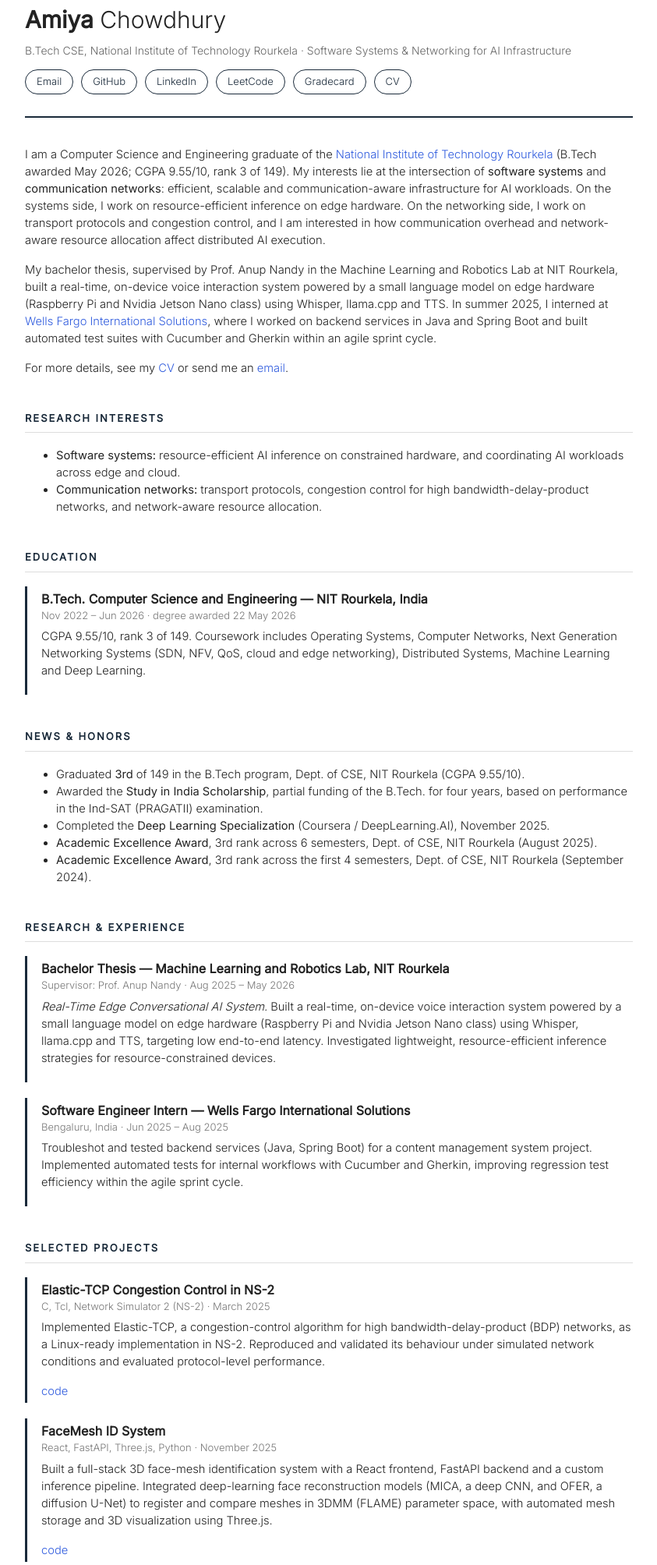
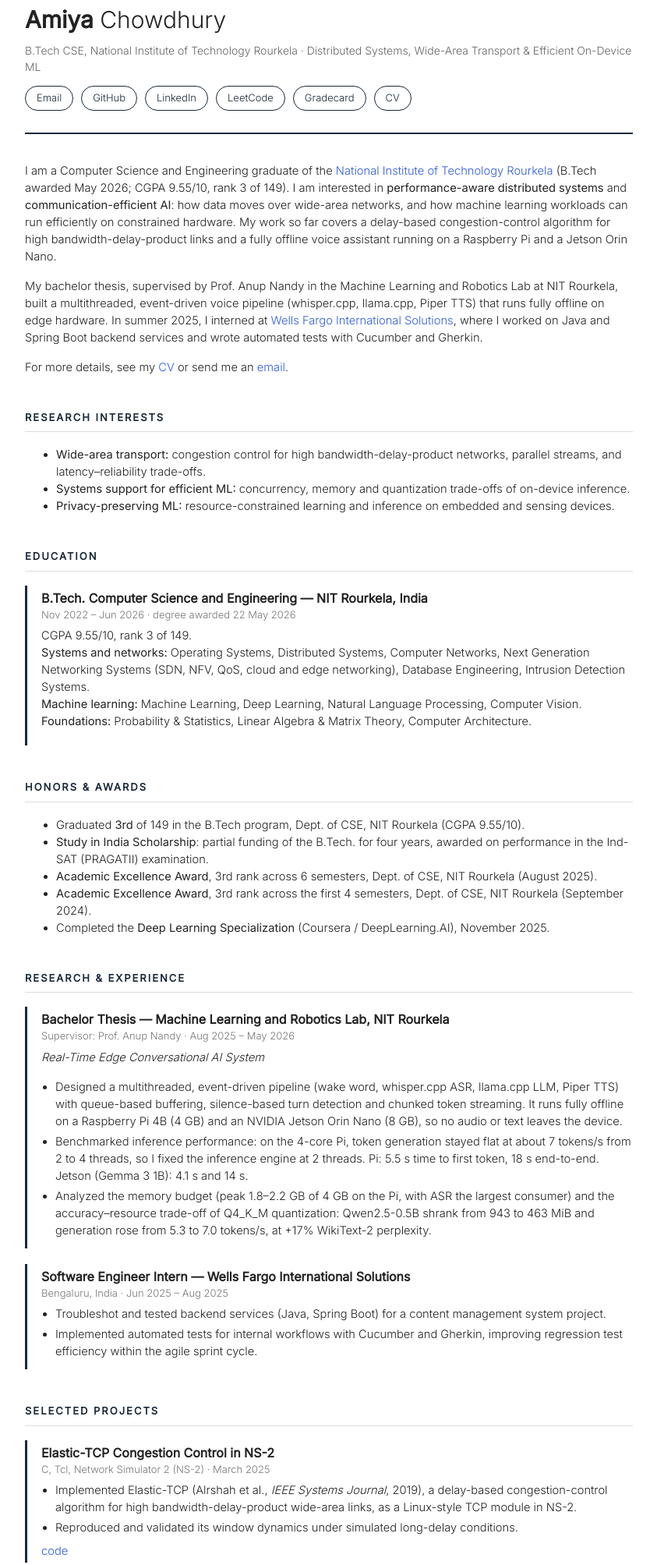
Before and after one commit to amiyacy/amiyacy.github.io, a plain HTML site: page index.html in a window 1280 px wide. Shown: the part 203-2210 px from the top of the page at 78% size, without its empty margins (218-1061 px from the left). Drawn offline with nearby package versions, Linux system fonts and the light colour scheme.

Commit message:
minor changes

```diff
--- a/index.html
+++ b/index.html
@@ -6,7 +6,7 @@
     <!-- Required meta tags -->
     <meta charset="utf-8">
     <meta name="viewport" content="width=device-width, initial-scale=1, shrink-to-fit=no">
-    <meta name="description" content="B.Tech CSE graduate, NIT Rourkela | Software Systems, Networking and Efficient AI Infrastructure">
+    <meta name="description" content="Amiya Chowdhury | B.Tech CSE graduate, NIT Rourkela | Performance-aware distributed systems, wide-area transport and efficient on-device ML">
     <meta name="author" content="Amiya Chowdhury">
     <meta name="theme-color" content="#1a2a3a">
 
@@ -46,6 +46,8 @@
         .entry-card { border-left: 3px solid #1a2a3a; padding: 4px 0 4px 18px; margin-bottom: 20px; }
         .entry-title { font-weight: 700; font-size: 16px; }
         .entry-meta { font-size: 13px; color: #777; margin-bottom: 6px; }
+        .entry-card ul { padding-left: 18px; margin-bottom: 8px; }
+        .entry-card li { margin-bottom: 4px; }
         .logos-row { display: flex; gap: 40px; flex-wrap: wrap; margin-top: 20px; }
         .logos-row .instilogo { filter: grayscale(20%); }
         @media (max-width: 600px) {
@@ -65,15 +67,15 @@
             <img src="imgs/prof1.jpeg" class="profilepic" alt="Portrait of Amiya Chowdhury">
             <div>
                 <div class="profile-name"><span style="font-weight: 900;">Amiya</span> Chowdhury</div>
-                <div class="profile-tagline">B.Tech CSE, National Institute of Technology Rourkela &middot; Software Systems &amp; Networking for AI Infrastructure</div>
+                <div class="profile-tagline">B.Tech CSE, National Institute of Technology Rourkela &middot; Distributed Systems, Wide-Area Transport &amp; Efficient On-Device ML</div>
                 <div class="links-row">
                     <a class="link-pill" target="_blank" rel="noopener" href="mailto:amiya.newhorizons@gmail.com">Email</a>
                     <a class="link-pill" target="_blank" rel="noopener" href="https://github.com/amiyacy">GitHub</a>
                     <a class="link-pill" target="_blank" rel="noopener" href="https://www.linkedin.com/in/amiya-chowdhury/">LinkedIn</a>
                     <a class="link-pill" target="_blank" rel="noopener" href="https://leetcode.com/u/eudaimonia28/">LeetCode</a>
                     <a class="link-pill" target="_blank" rel="noopener" href="https://drive.google.com/file/d/1beQZ6_OWUIBxk5QvOaArw1JHNcrnqOfp/view">Gradecard</a>
-                    <!-- Upload the new Canadian-format CV under this name and delete the old Resume_AMIYA.pdf -->
-                    <a class="link-pill" target="_blank" rel="noopener" href="assets/Amiya_Chowdhury_CV.pdf">CV</a>
+                    <!-- Upload the CV PDF to assets/ under exactly this name; delete the old Resume_AMIYA.pdf -->
+                    <a class="link-pill" target="_blank" rel="noopener" href="assets/Chowdhury_Amiya_CV_UAlberta.pdf">CV</a>
                 </div>
             </div>
         </div>
@@ -83,81 +85,79 @@
             I am a Computer Science and Engineering graduate of the
             <a class="in-text" href="https://www.nitrkl.ac.in" target="_blank" rel="noopener">National Institute of Technology Rourkela</a>
             (B.Tech awarded May 2026; CGPA 9.55/10, rank 3 of 149).
-            My interests lie at the intersection of <b>software systems</b> and <b>communication networks</b>:
-            efficient, scalable and communication-aware infrastructure for AI workloads. On the systems side, I work on
-            resource-efficient inference on edge hardware. On the networking side, I work on transport protocols and
-            congestion control, and I am interested in how communication overhead and network-aware resource allocation
-            affect distributed AI execution.
+            I am interested in <b>performance-aware distributed systems</b> and <b>communication-efficient AI</b>:
+            how data moves over wide-area networks, and how machine learning workloads can run efficiently on constrained hardware.
+            My work so far covers a delay-based congestion-control algorithm for high bandwidth-delay-product links
+            and a fully offline voice assistant running on a Raspberry Pi and a Jetson Orin Nano.
         </p>
 
         <p>
             My bachelor thesis, supervised by Prof. Anup Nandy in the Machine Learning and Robotics Lab at NIT Rourkela,
-            built a real-time, on-device voice interaction system powered by a small language model on edge hardware
-            (Raspberry Pi and Nvidia Jetson Nano class) using Whisper, llama.cpp and TTS.
+            built a multithreaded, event-driven voice pipeline (whisper.cpp, llama.cpp, Piper TTS) that runs fully offline on edge hardware.
             In summer 2025, I interned at
             <a class="in-text" href="https://www.wellsfargo.com" target="_blank" rel="noopener">Wells Fargo International Solutions</a>,
-            where I worked on backend services in Java and Spring Boot and built automated test suites with Cucumber
-            and Gherkin within an agile sprint cycle.
+            where I worked on Java and Spring Boot backend services and wrote automated tests with Cucumber and Gherkin.
         </p>
 
         <p>
-            For more details, see my <a class="in-text" href="assets/Amiya_Chowdhury_CV.pdf" target="_blank" rel="noopener">CV</a> or
+            For more details, see my <a class="in-text" href="assets/Chowdhury_Amiya_CV_UAlberta.pdf" target="_blank" rel="noopener">CV</a> or
             send me an <a class="in-text" href="mailto:amiya.newhorizons@gmail.com">email</a>.
         </p>
 
         <!-- Research interests -->
         <div class="section-title">Research Interests</div>
         <ul class="list">
-            <li><b>Software systems:</b> resource-efficient AI inference on constrained hardware, and coordinating AI workloads across edge and cloud.</li>
-            <li><b>Communication networks:</b> transport protocols, congestion control for high bandwidth-delay-product networks, and network-aware resource allocation.</li>
+            <li><b>Wide-area transport:</b> congestion control for high bandwidth-delay-product networks, parallel streams, and latency&ndash;reliability trade-offs.</li>
+            <li><b>Systems support for efficient ML:</b> concurrency, memory and quantization trade-offs of on-device inference.</li>
+            <li><b>Privacy-preserving ML:</b> resource-constrained learning and inference on embedded and sensing devices.</li>
         </ul>
 
         <!-- Education -->
         <div class="section-title">Education</div>
         <div class="entry-card">
-            <div class="entry-title">B.Tech. Computer Science and Engineering — NIT Rourkela, India</div>
+            <div class="entry-title">B.Tech. Computer Science and Engineering &mdash; NIT Rourkela, India</div>
             <div class="entry-meta">Nov 2022 &ndash; Jun 2026 &middot; degree awarded 22 May 2026</div>
             <p>
-                CGPA 9.55/10, rank 3 of 149. Coursework includes Operating Systems, Computer Networks,
-                Next Generation Networking Systems (SDN, NFV, QoS, cloud and edge networking), Distributed Systems,
-                Machine Learning and Deep Learning.
+                CGPA 9.55/10, rank 3 of 149.<br>
+                <b>Systems and networks:</b> Operating Systems, Distributed Systems, Computer Networks,
+                Next Generation Networking Systems (SDN, NFV, QoS, cloud and edge networking),
+                Database Engineering, Intrusion Detection Systems.<br>
+                <b>Machine learning:</b> Machine Learning, Deep Learning, Natural Language Processing, Computer Vision.<br>
+                <b>Foundations:</b> Probability &amp; Statistics, Linear Algebra &amp; Matrix Theory, Computer Architecture.
             </p>
         </div>
 
-        <!-- News & Honors -->
-        <div class="section-title">News &amp; Honors</div>
+        <!-- Honors -->
+        <div class="section-title">Honors &amp; Awards</div>
         <ul class="list">
             <li>Graduated <b>3rd</b> of 149 in the B.Tech program, Dept. of CSE, NIT Rourkela (CGPA 9.55/10).</li>
-            <li>Awarded the <b>Study in India Scholarship</b>, partial funding of the B.Tech. for four years, based on performance in the Ind-SAT (PRAGATII) examination.</li>
-            <li>Completed the <b>Deep Learning Specialization</b> (Coursera / DeepLearning.AI), November 2025.</li>
+            <li><b>Study in India Scholarship</b>: partial funding of the B.Tech. for four years, awarded on performance in the Ind-SAT (PRAGATII) examination.</li>
             <li><b>Academic Excellence Award</b>, 3rd rank across 6 semesters, Dept. of CSE, NIT Rourkela (August 2025).</li>
             <li><b>Academic Excellence Award</b>, 3rd rank across the first 4 semesters, Dept. of CSE, NIT Rourkela (September 2024).</li>
+            <li>Completed the <b>Deep Learning Specialization</b> (Coursera / DeepLearning.AI), November 2025.</li>
         </ul>
 
         <!-- Experience -->
         <div class="section-title">Research &amp; Experience</div>
 
         <div class="entry-card">
-            <div class="entry-title">Bachelor Thesis — Machine Learning and Robotics Lab, NIT Rourkela</div>
-            <div class="entry-meta">Supervisor: Prof. Anup Nandy &middot; Aug 2025 – May 2026</div>
-            <p>
-                <i>Real-Time Edge Conversational AI System.</i> Built a real-time, on-device voice interaction system
-                powered by a small language model on edge hardware (Raspberry Pi and Nvidia Jetson Nano class) using
-                Whisper, llama.cpp and TTS, targeting low end-to-end latency. Investigated lightweight,
-                resource-efficient inference strategies for resource-constrained devices.
-                <!-- TODO: add measured results here (latency, memory/power, model sizes/quantization). -->
-            </p>
+            <div class="entry-title">Bachelor Thesis &mdash; Machine Learning and Robotics Lab, NIT Rourkela</div>
+            <div class="entry-meta">Supervisor: Prof. Anup Nandy &middot; Aug 2025 &ndash; May 2026</div>
+            <p><i>Real-Time Edge Conversational AI System</i></p>
+            <ul>
+                <li>Designed a multithreaded, event-driven pipeline (wake word, whisper.cpp ASR, llama.cpp LLM, Piper TTS) with queue-based buffering, silence-based turn detection and chunked token streaming. It runs fully offline on a Raspberry Pi 4B (4 GB) and an NVIDIA Jetson Orin Nano (8 GB), so no audio or text leaves the device.</li>
+                <li>Benchmarked inference performance: on the 4-core Pi, token generation stayed flat at about 7 tokens/s from 2 to 4 threads, so I fixed the inference engine at 2 threads. Pi: 5.5 s time to first token, 18 s end-to-end. Jetson (Gemma 3 1B): 4.1 s and 14 s.</li>
+                <li>Analyzed the memory budget (peak 1.8&ndash;2.2 GB of 4 GB on the Pi, with ASR the largest consumer) and the accuracy&ndash;resource trade-off of Q4_K_M quantization: Qwen2.5-0.5B shrank from 943 to 463 MiB and generation rose from 5.3 to 7.0 tokens/s, at +17% WikiText-2 perplexity.</li>
+            </ul>
         </div>
 
         <div class="entry-card">
-            <!-- Make this title identical to your CV and to your offer letter. -->
-            <div class="entry-title">Software Engineer Intern — Wells Fargo International Solutions</div>
-            <div class="entry-meta">Bengaluru, India &middot; Jun 2025 – Aug 2025</div>
-            <p>
-                Troubleshot and tested backend services (Java, Spring Boot) for a content management system project.
-                Implemented automated tests for internal workflows with Cucumber and Gherkin, improving regression test
-                efficiency within the agile sprint cycle.
-            </p>
+            <div class="entry-title">Software Engineer Intern &mdash; Wells Fargo International Solutions</div>
+            <div class="entry-meta">Bengaluru, India &middot; Jun 2025 &ndash; Aug 2025</div>
+            <ul>
+                <li>Troubleshot and tested backend services (Java, Spring Boot) for a content management system project.</li>
+                <li>Implemented automated tests for internal workflows with Cucumber and Gherkin, improving regression test efficiency within the agile sprint cycle.</li>
+            </ul>
         </div>
 
         <!-- Projects -->
@@ -166,35 +166,29 @@
         <div class="entry-card">
             <div class="entry-title">Elastic-TCP Congestion Control in NS-2</div>
             <div class="entry-meta">C, Tcl, Network Simulator 2 (NS-2) &middot; March 2025</div>
-            <p>
-                Implemented Elastic-TCP, a congestion-control algorithm for high bandwidth-delay-product (BDP) networks,
-                as a Linux-ready implementation in NS-2. Reproduced and validated its behaviour under simulated network
-                conditions and evaluated protocol-level performance.
-                <!-- TODO: add what you compared against (e.g., CUBIC) and the throughput/fairness findings. -->
-            </p>
+            <ul>
+                <li>Implemented Elastic-TCP (Alrshah et al., <i>IEEE Systems Journal</i>, 2019), a delay-based congestion-control algorithm for high bandwidth-delay-product wide-area links, as a Linux-style TCP module in NS-2.</li>
+                <li>Reproduced and validated its window dynamics under simulated long-delay conditions.</li>
+            </ul>
             <a class="tag" href="https://github.com/amiyacy/elastic_tcp_ns2" target="_blank" rel="noopener">code</a>
         </div>
 
         <div class="entry-card">
             <div class="entry-title">FaceMesh ID System</div>
             <div class="entry-meta">React, FastAPI, Three.js, Python &middot; November 2025</div>
-            <p>
-                Built a full-stack 3D face-mesh identification system with a React frontend, FastAPI backend and a
-                custom inference pipeline. Integrated deep-learning face reconstruction models (MICA, a deep CNN, and
-                OFER, a diffusion U-Net) to register and compare meshes in 3DMM (FLAME) parameter space, with automated
-                mesh storage and 3D visualization using Three.js.
-            </p>
+            <ul>
+                <li>Built a full-stack 3D face-mesh identification system with a React frontend, FastAPI backend and a custom inference pipeline.</li>
+                <li>Integrated 3D face reconstruction models (MICA, OFER) to register and compare meshes in 3DMM (FLAME) parameter space, with automated mesh storage and 3D visualization using Three.js.</li>
+            </ul>
             <a class="tag" href="https://github.com/amiyacy/facemesh_id" target="_blank" rel="noopener">code</a>
         </div>
 
         <!-- Skills -->
         <div class="section-title">Skills</div>
         <ul class="list">
-            <li><b>Programming:</b> C, C++, Python, Java, SQL, Tcl</li>
-            <li><b>Systems &amp; Networking:</b> Linux, TCP/IP, Congestion Control, NS-2, Distributed Systems, Computer Networks</li>
-            <li><b>Machine Learning:</b> PyTorch, TensorFlow, llama.cpp</li>
-            <li><b>Web &amp; Backend:</b> React, FastAPI, Spring Boot, Three.js</li>
-            <li><b>Developer Tools:</b> Git/GitHub, Docker, Bash</li>
+            <li><b>Systems &amp; Networking:</b> Linux, C, C++, Bash, Docker, NS-2, Tcl</li>
+            <li><b>Machine Learning:</b> PyTorch, TensorFlow, llama.cpp (GGUF quantization)</li>
+            <li><b>Other:</b> Python, Java, SQL, React, FastAPI, Spring Boot, Git/GitHub, LaTeX</li>
         </ul>
 
         <!-- Institution / Employer logos -->
```
